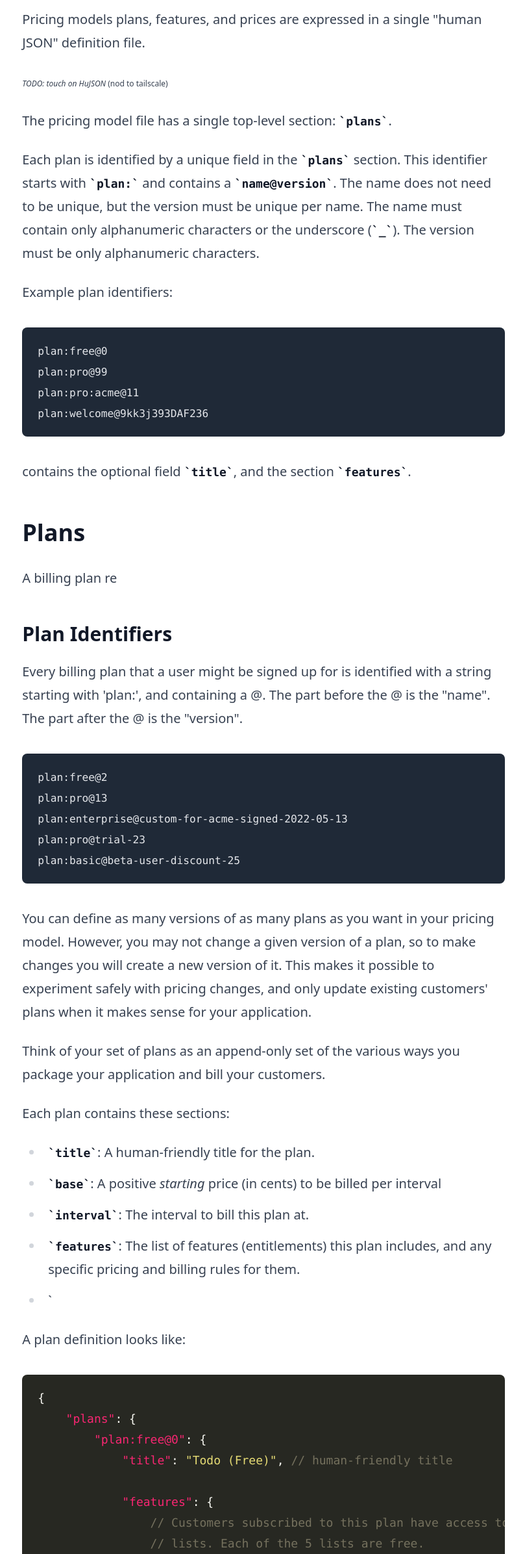
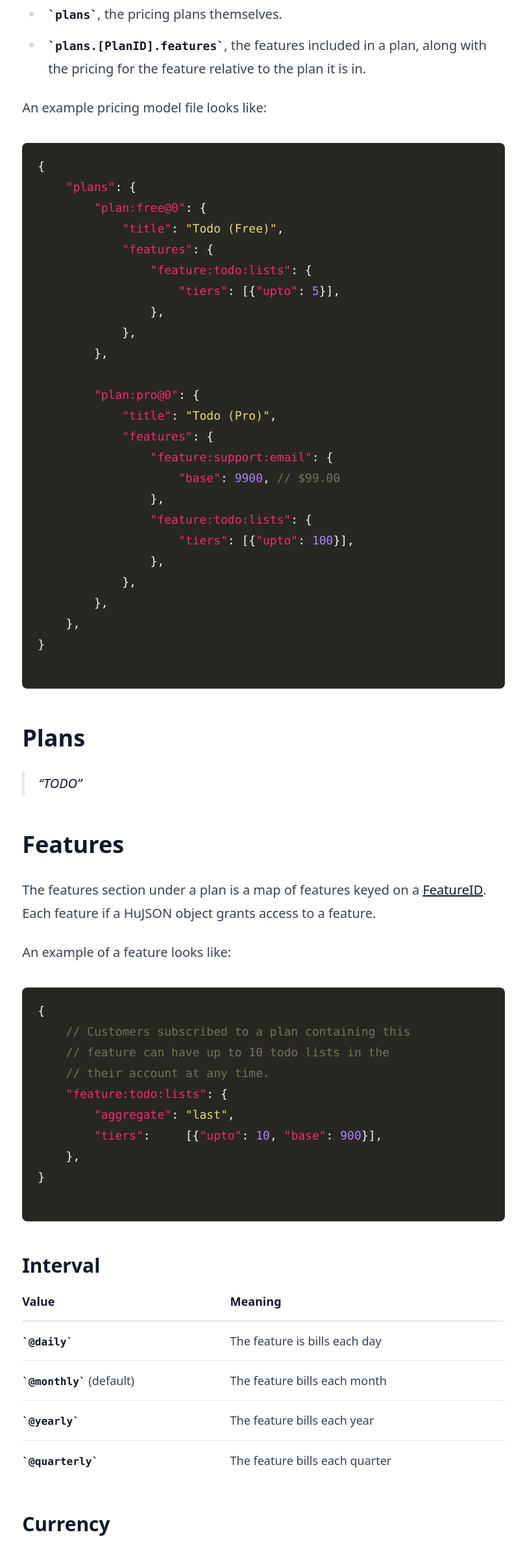
Before and after one commit to tierrun/tier, a plain HTML site: page docs/public/syntax/index.html in a window 1280 px wide. Shown: the part 408-2800 px from the top of the page at 65% size, without its empty margins (234-1043 px from the left). Drawn offline with nearby package versions, Linux system fonts and the light colour scheme.

```diff
--- /dev/null
+++ b/docs/public/TODO/index.html
@@ -0,0 +1,41 @@
+<!DOCTYPE html>
+<html>
+
+<head>
+	<title>tier.run</title>
+
+
+
+	<script src="https://cdn.tailwindcss.com?plugins=forms,typography,aspect-ratio,line-clamp"></script>
+	<script>
+
+		tailwind.config = {
+			theme: {
+				extend: {
+					colors: {
+						tr_amber: '#ff7e00',
+						tr_cerulean: '#07b9de',
+						tr_wintersky: '#f460e6',
+						tr_purple: '#f460e6',
+						tr_colbalt: '#303080'
+					}
+				}
+			}
+		}
+	</script>
+</head>
+
+<body>
+	<div class="container">
+		<div class="mx-auto">
+			<div class="prose lg:prose-xl mx-auto">
+				<h1 class="text-6xl border-b-4 pb-2 border-b-tr_wintersky">Tier</h1>
+				<h1 id="todotier-write-these-docs">TODO(Tier): Write These Docs.</h1>
+<p>Sorry! We're working on this.</p>
+
+			</div>
+		</div>
+	</div>
+</body>
+
+</html>
--- a/docs/public/syntax/index.html
+++ b/docs/public/syntax/index.html
@@ -30,89 +30,151 @@
 		<div class="mx-auto">
 			<div class="prose lg:prose-xl mx-auto">
 				<h1 class="text-6xl border-b-4 pb-2 border-b-tr_wintersky">Tier</h1>
-				<h1 id="pricing-models">Pricing models</h1>
-<p>Tier helps manage pricing plans, features, their prices, and how price may
-evolve as your customers consume your products.</p>
-<h2 id="pricing-model-syntax">Pricing model syntax</h2>
-<p>Pricing models plans, features, and prices are expressed in a single &quot;human JSON&quot; definition file.</p>
-<p><span class="text-xs"><em>TODO: touch on HuJSON</em> (nod to tailscale)</span></p>
-<p>The pricing model file has a single top-level section: <code>plans</code>.</p>
-<p>Each plan is identified by a unique field in the <code>plans</code> section. This
-identifier starts with <code>plan:</code> and contains a <code>name@version</code>. The name does not
-need to be unique, but the version must be unique per name. The name must
-contain only alphanumeric characters or the underscore (<code>_</code>). The version must
-be only alphanumeric characters.</p>
-<p>Example plan identifiers:</p>
-<pre><code>plan:free@0
-plan:pro@99
-plan:pro:acme@11
-plan:welcome@9kk3j393DAF236
-</code></pre>
-<p>contains the optional field <code>title</code>, and the section <code>features</code>.</p>
-<h2 id="plans">Plans</h2>
-<p>A billing plan re</p>
-<h3 id="plan-identifiers">Plan Identifiers</h3>
-<p>Every billing plan that a user might be signed up for is identified with a string starting with 'plan:', and containing a @. The part before the @ is the &quot;name&quot;. The part after the @ is the &quot;version&quot;.</p>
-<pre><code>plan:free@2
-plan:pro@13
-plan:enterprise@custom-for-acme-signed-2022-05-13
-plan:pro@trial-23
-plan:basic@beta-user-discount-25
-</code></pre>
-<p>You can define as many versions of as many plans as you want in your pricing model. However, you may not change a given version of a plan, so to make changes you will create a new version of it. This makes it possible to experiment safely with pricing changes, and only update existing customers' plans when it makes sense for your application.</p>
-<p>Think of your set of plans as an append-only set of the various ways you package your application and bill your customers.</p>
-<p>Each plan contains these sections:</p>
+				<h1 id="pricing-json">Pricing JSON</h1>
+<p>Pricing models are expressed as a single &quot;human JSON&quot; file. HuJSON is a superset
+of JSON that allows comments and trailing commas.</p>
+<p>The pricing model file contains the following sections related to pricing and packaging:</p>
 <ul>
-<li><code>title</code>: A human-friendly title for the plan.</li>
-<li><code>base</code>: A positive <em>starting</em> price (in cents) to be billed per interval</li>
-<li><code>interval</code>: The interval to bill this plan at.</li>
-<li><code>features</code>: The list of features (entitlements) this plan includes, and any specific pricing and billing rules for them.</li>
-<li>`</li>
+<li><code>plans</code>, the pricing plans themselves.</li>
+<li><code>plans.[PlanID].features</code>, the features included in a plan, along with the pricing for the feature relative to the
+plan it is in.</li>
 </ul>
-<p>A plan definition looks like:</p>
+<p>An example pricing model file looks like:</p>
 <pre tabindex="0" style="color:#f8f8f2;background-color:#272822">{
 	<span style="color:#f92672">&#34;plans&#34;</span>: {
 		<span style="color:#f92672">&#34;plan:free@0&#34;</span>: {
-			<span style="color:#f92672">&#34;title&#34;</span>: <span style="color:#e6db74">&#34;Todo (Free)&#34;</span>, <span style="color:#75715e">// human-friendly title
-</span><span style="color:#75715e"></span>
+			<span style="color:#f92672">&#34;title&#34;</span>: <span style="color:#e6db74">&#34;Todo (Free)&#34;</span>,
 			<span style="color:#f92672">&#34;features&#34;</span>: {
-				<span style="color:#75715e">// Customers subscribed to this plan have access to 5
-</span><span style="color:#75715e"></span>				<span style="color:#75715e">// lists. Each of the 5 lists are free.
-</span><span style="color:#75715e"></span>				<span style="color:#f92672">&#34;feature:todo:lists&#34;</span>: {
+				<span style="color:#f92672">&#34;feature:todo:lists&#34;</span>: {
 					<span style="color:#f92672">&#34;tiers&#34;</span>: [{<span style="color:#f92672">&#34;upto&#34;</span>: <span style="color:#ae81ff">5</span>}],
 				},
 			},
 		},
 
-		<span style="color:#75715e">// later it is decided the free plan should allow customers to
-</span><span style="color:#75715e"></span>		<span style="color:#75715e">// invite one friend.
-</span><span style="color:#75715e"></span>		<span style="color:#f92672">&#34;plan:free@1&#34;</span>: {
-			<span style="color:#f92672">&#34;title&#34;</span>: <span style="color:#e6db74">&#34;Todo (Free)&#34;</span>,
+		<span style="color:#f92672">&#34;plan:pro@0&#34;</span>: {
+			<span style="color:#f92672">&#34;title&#34;</span>: <span style="color:#e6db74">&#34;Todo (Pro)&#34;</span>,
 			<span style="color:#f92672">&#34;features&#34;</span>: {
+				<span style="color:#f92672">&#34;feature:support:email&#34;</span>: {
+					<span style="color:#f92672">&#34;base&#34;</span>: <span style="color:#ae81ff">9900</span>, <span style="color:#75715e">// $99.00
+</span><span style="color:#75715e"></span>				},
 				<span style="color:#f92672">&#34;feature:todo:lists&#34;</span>: {
-					<span style="color:#f92672">&#34;tiers&#34;</span>: [{<span style="color:#f92672">&#34;upto&#34;</span>: <span style="color:#ae81ff">5</span>}],
-				},
-				<span style="color:#f92672">&#34;feature:invites&#34;</span>: {
-					<span style="color:#f92672">&#34;tiers&#34;</span>: [{<span style="color:#f92672">&#34;upto&#34;</span>: <span style="color:#ae81ff">1</span>}],
-				},
-			},
-		},
-
-		<span style="color:#f92672">&#34;plan:pro@0&#34;</span>: {
-			<span style="color:#f92672">&#34;features&#34;</span>: {
-				<span style="color:#f92672">&#34;feature:support:email&#34;</span>: {},
-				<span style="color:#f92672">&#34;feature:todo:lists&#34;</span>: {
-					<span style="color:#f92672">&#34;tiers&#34;</span>: [{<span style="color:#f92672">&#34;upto&#34;</span>: <span style="color:#ae81ff">5</span>}],
-				},
-				<span style="color:#f92672">&#34;feature:invites&#34;</span>: {
-					<span style="color:#f92672">&#34;tiers&#34;</span>: [{<span style="color:#f92672">&#34;upto&#34;</span>: <span style="color:#ae81ff">1</span>}],
+					<span style="color:#f92672">&#34;tiers&#34;</span>: [{<span style="color:#f92672">&#34;upto&#34;</span>: <span style="color:#ae81ff">100</span>}],
 				},
 			},
 		},
 	},
 }
 
-</pre>
+</pre><h2 id="plans">Plans</h2>
+<blockquote>
+<p>TODO</p>
+</blockquote>
+<h2 id="features">Features</h2>
+<p>The features section under a plan is a map of features keyed on a
+<a href="#featureid">FeatureID</a>. Each feature if a HuJSON object grants access to a
+feature.</p>
+<p>An example of a feature looks like:</p>
+<pre tabindex="0" style="color:#f8f8f2;background-color:#272822">{
+	<span style="color:#75715e">// Customers subscribed to a plan containing this
+</span><span style="color:#75715e"></span>	<span style="color:#75715e">// feature can have up to 10 todo lists in the
+</span><span style="color:#75715e"></span>	<span style="color:#75715e">// their account at any time.
+</span><span style="color:#75715e"></span>	<span style="color:#f92672">&#34;feature:todo:lists&#34;</span>: {
+		<span style="color:#f92672">&#34;aggregate&#34;</span>: <span style="color:#e6db74">&#34;last&#34;</span>,
+		<span style="color:#f92672">&#34;tiers&#34;</span>:     [{<span style="color:#f92672">&#34;upto&#34;</span>: <span style="color:#ae81ff">10</span>, <span style="color:#f92672">&#34;base&#34;</span>: <span style="color:#ae81ff">900</span>}],
+	},
+}
+
+</pre><h3 id="interval">Interval</h3>
+<table>
+<thead>
+<tr>
+<th>Value</th>
+<th>Meaning</th>
+</tr>
+</thead>
+<tbody>
+<tr>
+<td><code>@daily</code></td>
+<td>The feature is bills each day</td>
+</tr>
+<tr>
+<td><code>@monthly</code> (default)</td>
+<td>The feature bills each month</td>
+</tr>
+<tr>
+<td><code>@yearly</code></td>
+<td>The feature bills each year</td>
+</tr>
+<tr>
+<td><code>@quarterly</code></td>
+<td>The feature bills each quarter</td>
+</tr>
+</tbody>
+</table>
+<h3 id="currency">Currency</h3>
+<p>The <code>currency</code> field specifies the currency the features prices are in. The default currency is <code>usd</code>.</p>
+<h3 id="base">Base</h3>
+<p>The <code>base</code> field is a positive integer that specifies the base price for
+features without tiers.  It is an error to specify both the <code>base</code> field and a
+non-empty tiers</p>
+<h3 id="aggregate">Aggregate</h3>
+<p>The <code>aggregate</code> field specifies the function used to determine the usage multiplier for calculating the total price at billing time.</p>
+<p>TODO: more words</p>
+<table>
+<thead>
+<tr>
+<th>Value</th>
+<th>Meaning</th>
+</tr>
+</thead>
+<tbody>
+<tr>
+<td><code>sum</code>  (default)</td>
+<td>Multiply total usage by the sum of all values reported during the period</td>
+</tr>
+<tr>
+<td><code>max</code></td>
+<td>Multiply total usage by the largest value reported during the period</td>
+</tr>
+<tr>
+<td><code>min</code></td>
+<td>Multiply total usage by the smallest value reported during the period</td>
+</tr>
+<tr>
+<td><code>recent</code></td>
+<td>Multiply total usage by the last value seen during the current period. If no usage was reported during the period, then <code>0</code> is used.</td>
+</tr>
+<tr>
+<td><code>perpetual</code></td>
+<td>Multiply total usage by the last value seen, across all periods.</td>
+</tr>
+</tbody>
+</table>
+<h4 id="mode">Mode</h4>
+<p>The <code>mode</code> field specifies how to determine a bill using <code>tiers</code>.</p>
+<table>
+<thead>
+<tr>
+<th>Value</th>
+<th>Meaning</th>
+</tr>
+</thead>
+<tbody>
+<tr>
+<td><code>graduated</code> (default)</td>
+<td>Per unit pricing changes in <em>ranges</em> over usage</td>
+</tr>
+<tr>
+<td><code>volume</code></td>
+<td>Per unit pricing changes for all units over usage</td>
+</tr>
+</tbody>
+</table>
+<p>For a more detailed explanation of graduated vs volume-based pricing, head to
+<a href="/TODO">Graduated vs. Volume Based Pricing</a></p>
+<h3 id="tiers">Tiers</h3>
+<p>TODO-</p>
+
 			</div>
 		</div>
 	</div>
```
Also changed, not shown: 5 other files.
